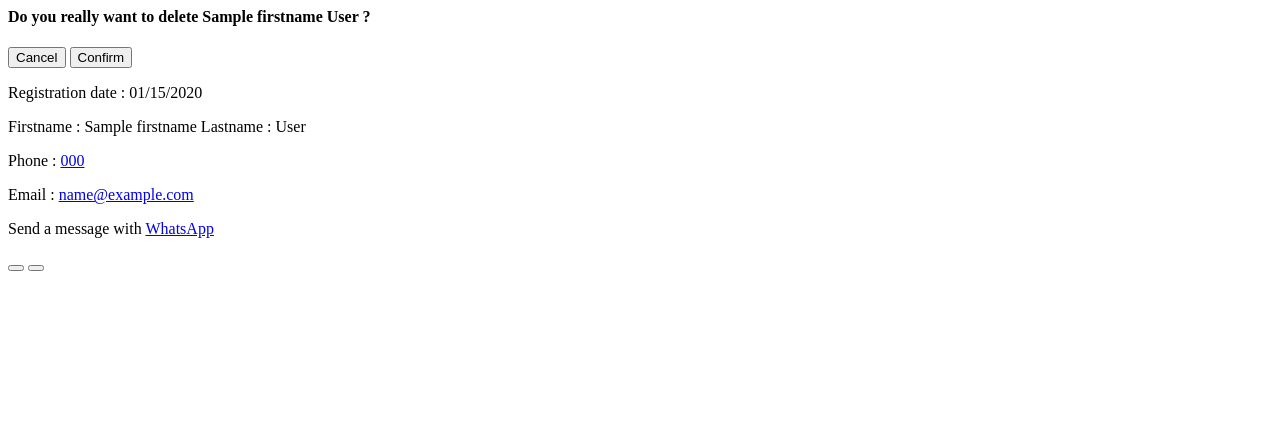
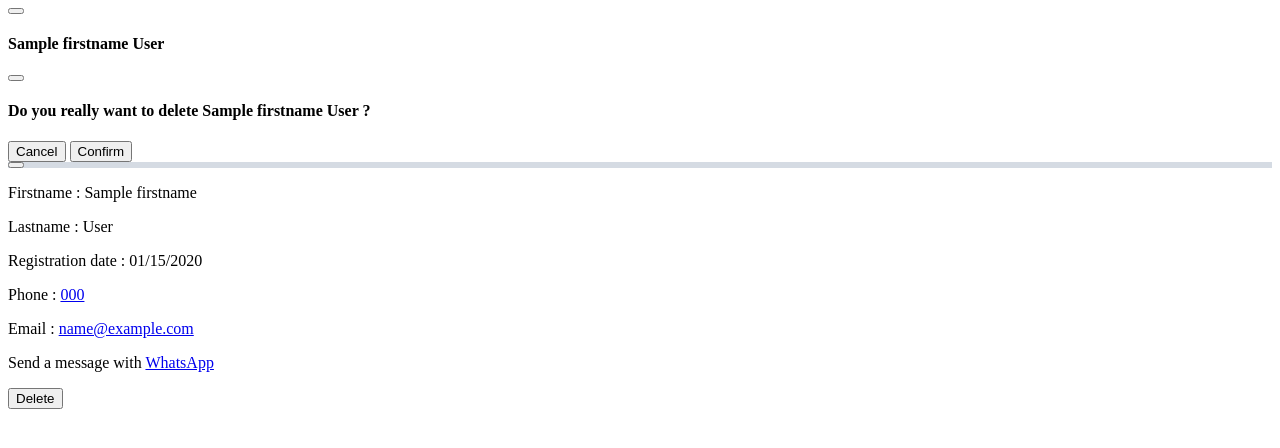
Before and after one commit to k4lu-0p/dict-manager-old, a Symfony app: template templates/customers/showOne.html.twig in a window 1280 px wide. Shown: the top 448 px of the page. Run offline with Twig, Linux system fonts and the light colour scheme; the template is opened without the code that fills it: most values are stand-ins (such as "Sample title", 1, 10 or a date in 2020); grey boxes marked "Sample" are stand-in pictures; some libraries are stand-ins or nearby versions.

Commit message:
[STYLE] Fiche client

```diff
--- a/src/Repository/SessionRepository.php
+++ b/src/Repository/SessionRepository.php
@@ -69,12 +69,9 @@ class SessionRepository extends ServiceEntityRepository
     public function findSessionsOfCurrentYear()
     {
         $connexion = $this->getEntityManager()->getConnection();
-
         $sql = "SELECT MONTHNAME(date) AS month, COUNT(*) AS session FROM session GROUP BY month";
-
         $req = $connexion->prepare($sql);
         $req->execute();
-
         return $req->fetchAll();
     }
 
--- a/templates/customers/showOne.html.twig
+++ b/templates/customers/showOne.html.twig
@@ -1,3 +1,14 @@
+
+<nav id="nav-top-customer" class="d-flex justify-content-between align-items-center">
+        <button id="button-search-customer" class="opacity-zero"><i data-action="edit"  class='uil uil-pen'></i></button>
+
+        <div class="d-flex justify-content-center align-items-center">
+            <h4 class="text-center p-3">{{ customer.firstname }} {{ customer.lastname }}</h4>
+        </div>
+
+        <button id="button-add-customer" data-action="new" class="new"><i class='uil uil-plus' data-action="new"></i></button>
+</nav>
+
 <div class="container container-customer">
 
     {# // Message de confirmation de suppression #}
@@ -13,20 +24,21 @@
 
     {# // Card #}
     <div class="">
-        <div style="background-image: url({{ customer.picture }});"></div>
-        <p>Registration date : {{ customer.createdAt | date("m/d/Y") }}</p>
-        <p class="customer-name p-0 m-0"> Firstname : {{ customer.firstname }}  Lastname : {{ customer.lastname }}</p>
-        <p>Phone : <a class="customer-phone p-0 m-0" href="tel:{{ customer.phone }}">{{ customer.phone }}</a></p>
-        <p>Email : <a class="customer-address-number p-0 m-0" href="mailto:{{ customer.email }}">{{ customer.email }}</a></p>
-        <p>Send a message with <a href="https://wa.me/33760132568?text=Hi%20{{ customer.firstname }}%2C%20">WhatsApp</a></p>
+        <div class="mx-auto my-4 customer-profile-picture" style="background-image: url({{ customer.picture }});">
+            <button class="button-edit-customer-profile " data-id="{{ customer.id }}" data-action="edit"><i class='uil uil-edit'
+                data-action="edit" data-id="{{ customer.id }}"></i></button>
+        </div>
+        <p class="p-0 m-0" > Firstname : {{ customer.firstname }}</p>
+        <p class="p-0 m-0" >Lastname : {{ customer.lastname }}</p>
+        <p class="p-0 m-0" >Registration date : {{ customer.createdAt | date("m/d/Y") }}</p>
+        <p class="p-0 m-0" >Phone : <a class="customer-phone p-0 m-0" href="tel:{{ customer.phone }}">{{ customer.phone }}</a></p>
+        <p class="p-0 m-0" >Email : <a class="customer-address-number p-0 m-0" href="mailto:{{ customer.email }}">{{ customer.email }}</a></p>
+        <p class="p-0 m-0" >Send a message with <a href="https://wa.me/33760132568?text=Hi%20{{ customer.firstname }}%2C%20">WhatsApp</a></p>
     </div>
 
     {# // Buttons d'actions #}
-    <div class="d-flex flex-row justify-content-start align-items-center p-0 m-0">
-        <button class="button-delete-customer" data-id="{{ customer.id }}" data-action="delete"><i class='uil uil-times-square'
-                data-action="delete" data-id="{{ customer.id }}"></i></button>
-        <button class="button-edit-customer" data-id="{{ customer.id }}" data-action="edit"><i class='uil uil-edit'
-                data-action="edit" data-id="{{ customer.id }}"></i></button>
+    <div class="d-flex flex-row justify-content-start align-items-center p-2 m-0">
+        <button class="button-delete-customer btn " data-id="{{ customer.id }}" data-action="delete">Delete</button>
     </div>
 
 </div>
```
Also changed, not shown: assets/scss/_customer-profile.scss (+34 -1 lines).
